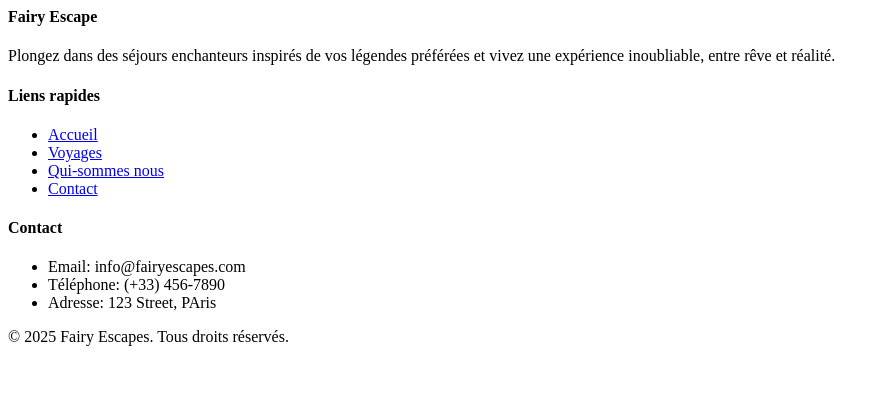
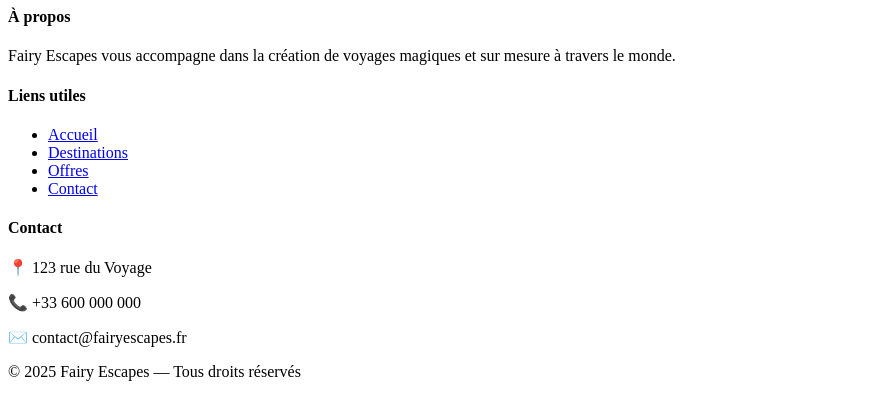
Before and after one commit to marwadkhissi5/Project-S4, a PHP site: page /pied.php in a window 1280 px wide. Shown: the top 420 px of the page, without its empty margins (0-890 px from the left). Run offline with PHP 8.4, Linux system fonts and the light colour scheme; data that the repository does not hold is empty.

Commit message:
Add files via upload

```diff
--- a/vues/pied.php
+++ b/vues/pied.php
@@ -1,36 +1,47 @@
+    <footer class="pied-de-page bg-template">
+        <div class="ligne-haute">
+        <div class="conteneur">
+            <div class="colonne-footer">
+            <h4>À propos</h4>
+            <p>
+                Fairy Escapes vous accompagne dans la création de voyages magiques
+                et sur mesure à travers le monde.
+            </p>
             </div>
-    <footer>
-        <div class="container">
-            <div class="footer-content">
-                <div class="footer-column">
-                    <h4>Fairy Escape</h4>
-                    <p> Plongez dans des séjours enchanteurs inspirés de vos légendes préférées et vivez une expérience inoubliable, entre rêve et réalité.</p>
-                </div>
-
-                <div class="footer-column">
-                    <h4>Liens rapides</h4>
+            <div class="colonne-footer">
+            <h4>Liens utiles</h4>
             <ul>
-                        <li><a href="#">Accueil</a></li>
-                        <li><a href="#">Voyages</a></li>
-                        <li><a href="#">Qui-sommes nous</a></li>
-                        <li><a href="#">Contact</a></li>
+                <li><a href="index.php">Accueil</a></li>
+                <li><a href="voyages.php">Destinations</a></li>
+                <li><a href="voyages.php">Offres</a></li>
+                <li><a href="contact.php">Contact</a></li>
             </ul>
             </div>
-
-                <div class="footer-column">
+            <div class="colonne-footer">
             <h4>Contact</h4>
-                    <ul>
-                        <li>Email:  info@fairyescapes.com</li>
-                        <li>Téléphone: (+33) 456-7890</li>
-                        <li>Adresse: 123 Street, PAris</li>
-                    </ul>
+            <p>📍 123 rue du Voyage</p>
+            <p>📞 +33 600 000 000</p>
+            <p>✉️ contact@fairyescapes.fr</p>
             </div>
         </div>
-
-            <div class="copyright">
-                <p>&copy; 2025 Fairy Escapes. Tous droits réservés.</p>
+        </div>
+        <div class="ligne-basse">
+        <div class="conteneur">
+            <p>&copy; 2025 Fairy Escapes — Tous droits réservés</p>
         </div>
         </div>
   </footer>
+
+  <script src="assets/js/main.js"></script>
+
+  <?php
+    foreach ($stylesheets as $css) {
+        echo "<link rel=\"stylesheet\" href=\"assets/css/$css\" />\n";
+    }
+    foreach ($javascripts as $js) {
+        echo "<script src=\"assets/js/$js\"></script>\n";
+    }
+  ?>
 </body>
+
 </html>
```
Also changed, not shown: vues/entete.php (+59 -30 lines), vues/recherche.php (added, +17 -0 lines). Lines whose indentation alone changed are shown as unchanged.
